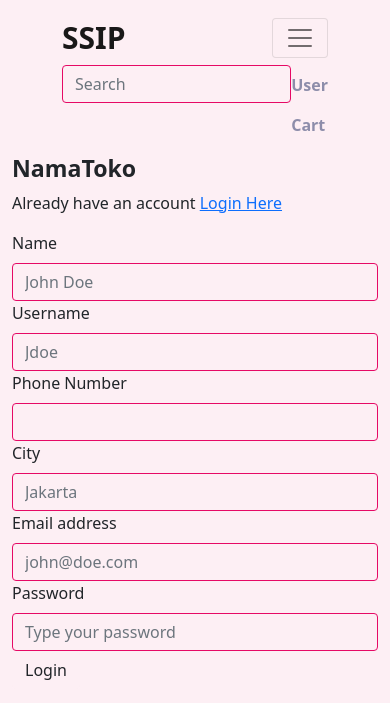
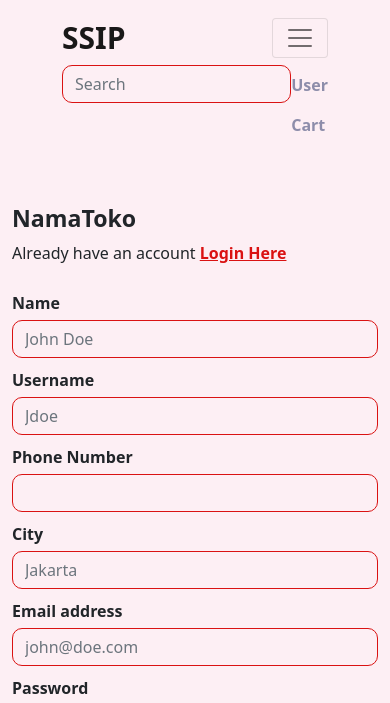
Before and after one commit to whend12/Project_SSIP, a PHP site: page /register.html in a window 390 px wide; the page is wider, and only the part inside the window is pictured. Shown: the top 703 px of that part. Run offline with PHP 8.4, Linux system fonts and the light colour scheme; some libraries are stand-ins or nearby versions.

Commit message:
update ya
ini update nya mulai dari yg commet form

```diff
--- a/css/style.css
+++ b/css/style.css
@@ -14,12 +14,6 @@
 {
     font-weight: 700;
     font-size: 30px;
-}
-
-.form-control
-{
-    border-color: #E60965 !important;
-    border-style: solid;
 }
 
 .nav-item .nav-link
@@ -65,3 +59,65 @@ section .item
     margin-top: -40px;
     transition: 0.4s;
 }
+
+/*form*/
+.col-md-7
+{
+    margin-top: 100px;
+}
+
+.register-form
+{
+    margin-top: 50px;
+    margin-bottom: 50px;
+}
+
+.btn-primary
+{
+    background-color: #DA1212 !important;
+    border: none;
+    border-radius: 10px;
+    color: #FDEFF4;
+    font-weight: bold;
+    font-size: 20px;
+}
+
+.btn-register
+{
+    background-color: #DA1212 !important;
+    border: none;
+    border-radius: 10px;
+    color: #FDEFF4;
+    font-weight: bold;
+    font-size: 20px;
+    margin-top: 10px;
+}
+
+.form-control
+{
+    border-color: #DA1212 !important;
+    border-style: solid;
+    border-radius: 10px;
+}
+
+.register
+{
+    color:#DA1212 ;
+}
+
+.image-register
+{
+    margin-top: 100px;
+}
+
+.ml-auto
+{
+    font-weight: bold;
+}
+
+.form-label
+{
+    margin-top: 10px;
+    margin-bottom: 5px;
+    font-weight: bold;
+}
```
